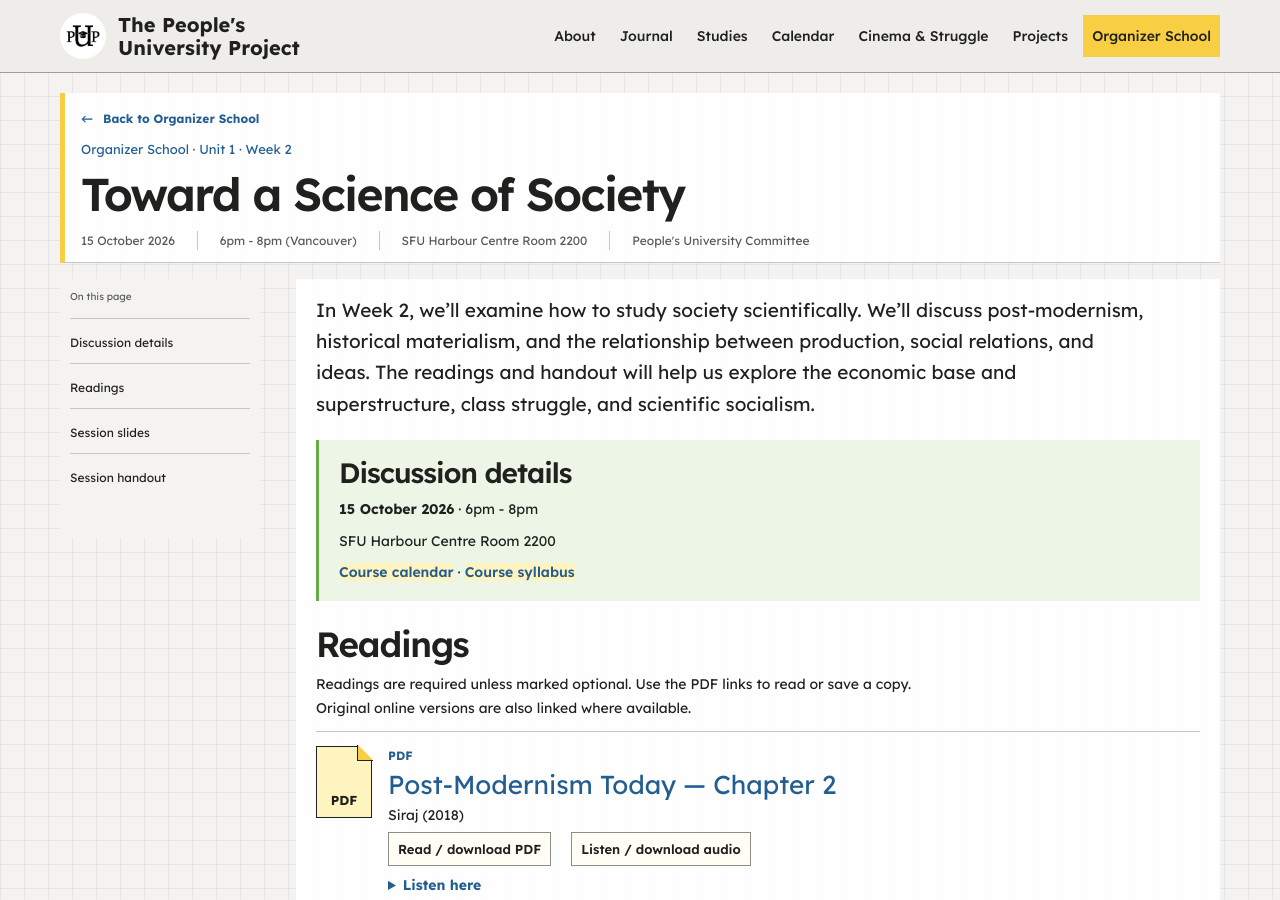
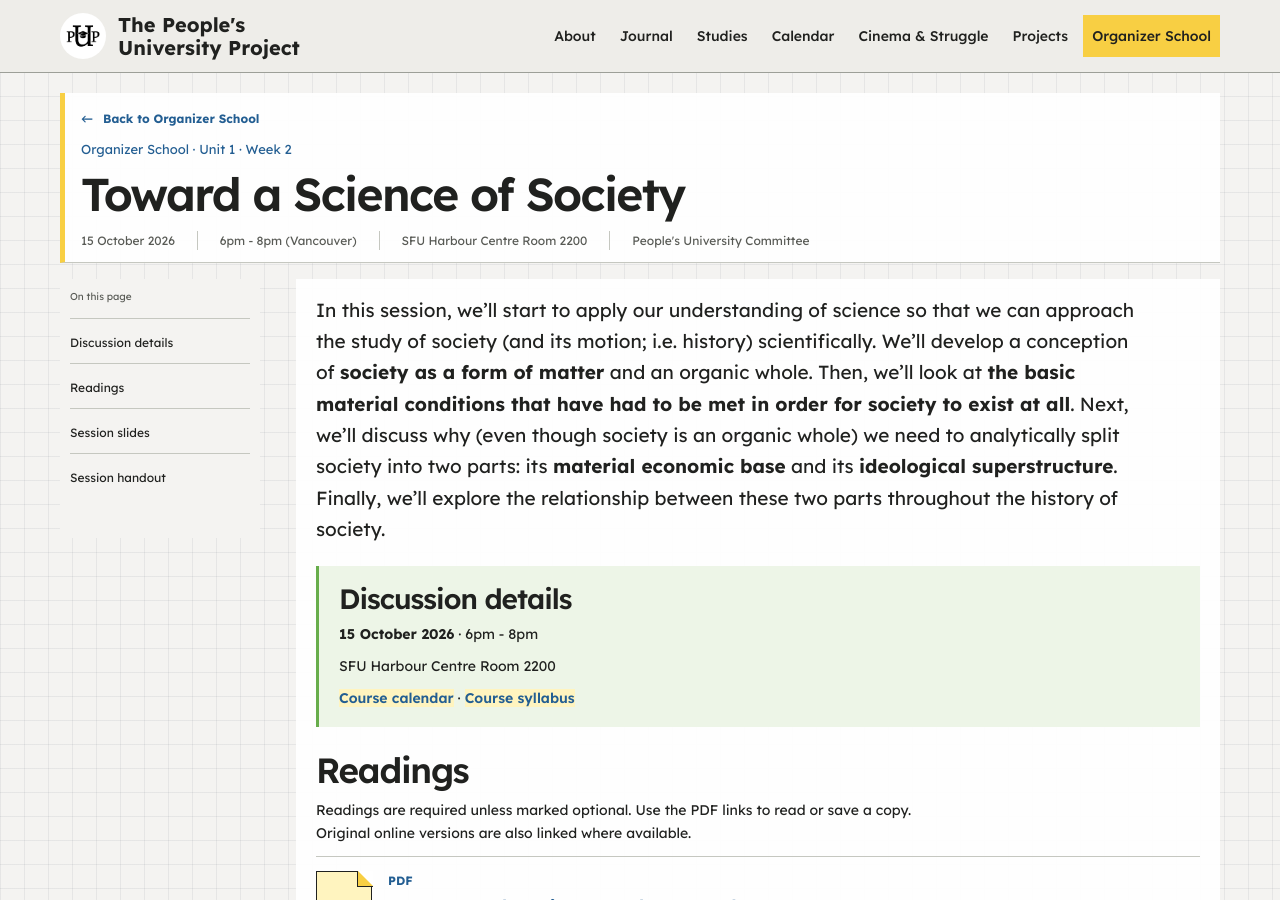
Before and after one commit to Peoples-University/website, a Jekyll site: the page built from _orgschool26/toward-a-science-of-society.md, in a window 1280 px wide and 900 px high. Built offline with Jekyll 4.4.1, drawn with Linux system fonts in a browser that asks for light colours.

Commit message:
Update Organizer School week 2 summary

```diff
--- a/_orgschool26/toward-a-science-of-society.md
+++ b/_orgschool26/toward-a-science-of-society.md
@@ -10,7 +10,16 @@ author: People's University Committee
 image: /website/assets/images/organizerschool.png
 layout: os_layout
 date: 2026-10-08
-summary: "In Week 2, we’ll examine how to study society scientifically. We’ll discuss post-modernism, historical materialism, and the relationship between production, social relations, and ideas. The readings and handout will help us explore the economic base and superstructure, class struggle, and scientific socialism."
+summary: >-
+  In this session, we’ll start to apply our understanding of science so that we can
+  approach the study of society (and its motion; i.e. history) scientifically.
+  We’ll develop a conception of **society as a form of matter** and an organic
+  whole. Then, we’ll look at **the basic material conditions that have had to be
+  met in order for society to exist at all**. Next, we’ll discuss why (even though
+  society is an organic whole) we need to analytically split society into two
+  parts: its **material economic base** and its **ideological superstructure**.
+  Finally, we’ll explore the relationship between these two parts throughout the
+  history of society.
 slide_url: https://docs.google.com/presentation/d/1LVkicBoXKOPa8u0NHNVZYEfgIa-Zr9vAozG4Jq4o5SM/embed?start=false&loop=false&delayms=3000
 books:
   - reading_title: "Post-Modernism Today — Chapter 2"
```
